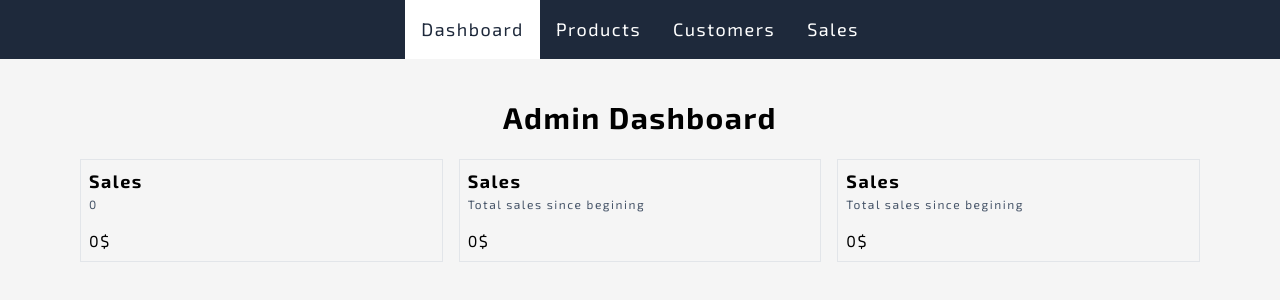
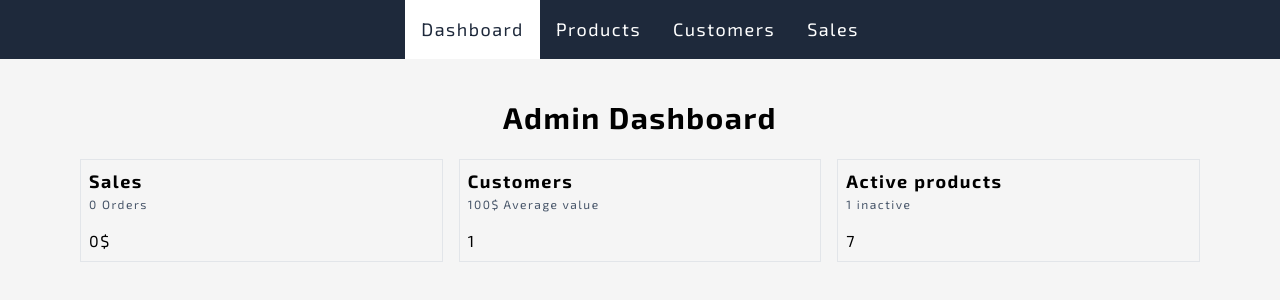
Before and after one commit to alexpetkoff/fullstack-ecommerce-store, a Next.js app: page /admin in a window 1280 px wide. Shown: the top 300 px of the page. Built offline with nearby package versions, Linux system fonts and the light colour scheme; no server answers; the database is empty.

Commit message:
links href change and data passed to Card component

```diff
--- a/src/app/admin/layout.tsx
+++ b/src/app/admin/layout.tsx
@@ -5,9 +5,9 @@ export default function AdminLayout({ children }: { children: React.ReactNode })
         <>
             <Nav>
                 <NavLink href="/admin">Dashboard</NavLink>
-                <NavLink href="/products">Products</NavLink>
-                <NavLink href="/users">Customers</NavLink>
-                <NavLink href="/sales">Sales</NavLink>
+                <NavLink href="/admin/products">Products</NavLink>
+                <NavLink href="/admin/users">Customers</NavLink>
+                <NavLink href="/admin/orders">Sales</NavLink>
             </Nav>
             {children}
         </>
--- a/src/app/admin/page.tsx
+++ b/src/app/admin/page.tsx
@@ -20,9 +20,9 @@ export default async function AdminDashboard() {
         <div className="m-10">
             <h1 className="text-3xl font-bold text-center">Admin Dashboard</h1>
             <div className="grid grid-cols-1 md:grid-cols-2 lg:grid-cols-3 py-6 px-10 gap-4">
-                <Card title="Sales" subtitle={salesData?.numberOfSales} body={salesData?.amount + "$"} />
-                <Card title="Sales" subtitle="Total sales since begining" body="0$" />
-                <Card title="Sales" subtitle="Total sales since begining" body="0$" />
+                <Card title="Sales" subtitle={salesData?.numberOfSales + " Orders"} body={salesData?.amount + "$"} />
+                <Card title="Customers" subtitle={"100$ Average value"} body="1" />
+                <Card title="Active products" subtitle="1 inactive" body="7" />
             </div>
         </div>
     );
```
